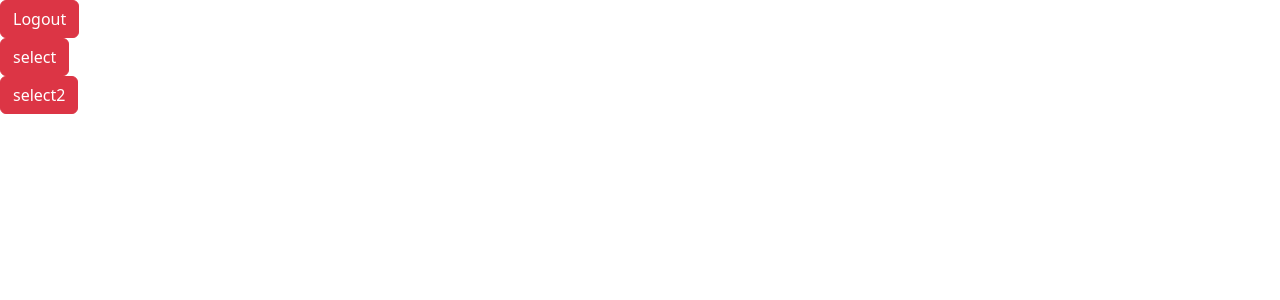
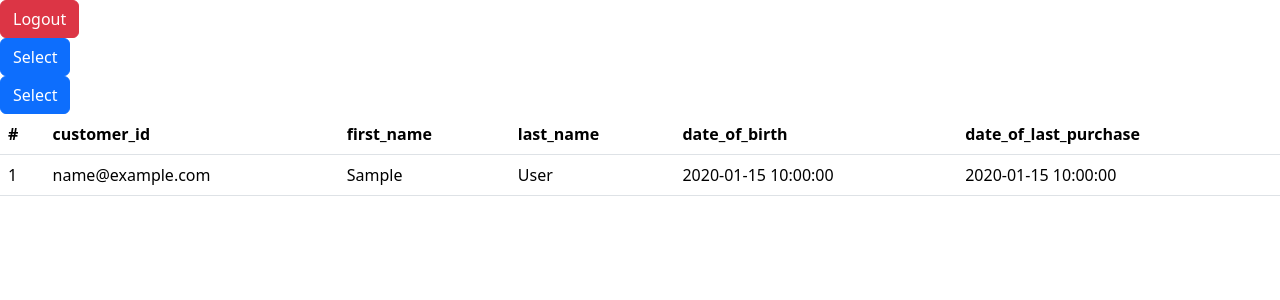
Before and after one commit to elliot-eriksson/An-Internet-e-commerce-site-using-an-SQL-database, a Flask app: page /users in a window 1280 px wide. Shown: the part 56-356 px from the top of the page. Run offline with Flask 3, Linux system fonts and the light colour scheme; the visitor is signed in with stand-in values (Sample User, id 1); tables that the repository leaves empty or names only in its code hold one stand-in row (values such as "Sample post"); data that the repository does not hold is empty; parts of the project's set-up code (start-up, migrations or seed data) failed here and were passed over; some libraries are stand-ins or nearby versions.

Commit message:
Small changes

```diff
--- a/rds_db.py
+++ b/rds_db.py
@@ -1,35 +1,5 @@
-# -*- coding: utf-8 -*-
-"""
-Created on Sat Jul 25 13:34:18 2020
-
-@author: hp
-"""
-
-import pymysql
 import encrypt as enc
 import MySQLdb.cursors
-#import aws_credentials as rds
-# print("Username : "),
-# username = input(),
-# print("Password : "),
-# password = input()
-# conn = pymysql.connect(
-#         host= 'd0018e-1.c38ei448gz7c.eu-north-1.rds.amazonaws.com', #endpoint link
-#         port = 3306, # 3306
-#         # user = username, # admin
-#         # password = password, #adminadmin
-#         db = 'D0018E1', #test
-
-#         user = 'admin',
-#         password = 'Potatis1'
-#         )
-
-#Table Creation
-# cursor=conn.cursor()
-# create_table="""
-# create table Details (name varchar(200),email varchar(200),comment varchar(200),gender varchar(20) )
-# """
-# cursor.execute(create_table)
 
 def select_all(mysql):
     cur = mysql.connection.cursor(MySQLdb.cursors.DictCursor)
--- a/static/style.css
+++ b/static/style.css
@@ -1,6 +1,14 @@
-#register{
+/* #register{
     visibility: hidden;
-}
+} */
 #login{
     visibility: hidden;
 }
+
+/* #collapseExample {
+    display: none;
+  }
+
+#collapseExample.show{
+    display: hidden;
+  } */
--- a/templates/admin.html
+++ b/templates/admin.html
@@ -45,21 +45,19 @@
 </div>
 
 <div>
-    <form action="/users">
-        <button type="submit" name="submit" class="btn btn-danger" data-bs-toggle="collapse" data-bs-target="#collapseExample" aria-expanded="false" aria-controls="collapseExample">select</button>
-    </form>
+  <form action="/users">
+    <button id='toggle' class='btn btn-primary'>
+      Select
+    </button>
+  </form>
 </div>
-<div>
-    <form action="/users">
-        <button type="submit" name="submit" class="btn btn-danger" data-bs-toggle="collapse" href="#collapseExample" role="button" aria-expanded="false" aria-controls="collapseExample">select2</button>
-    </form>
-</div>
+<button id='toggle' class='btn btn-primary'>
+  Select
+</button>
 
 
-
-
-
-<div class="collapse" id="collapseExample">
+<div class="hidden" id="collapseExample">
+  <div class="table-responsive">
     <table class="table">
         <thead>
             <tr>
@@ -82,4 +80,5 @@
         </tr>
         {% endfor %}
     </table>
+  </div>
 </div>
```
Also changed, not shown: app.py (+2 -5 lines), static/script.js (+36 -0 lines).
